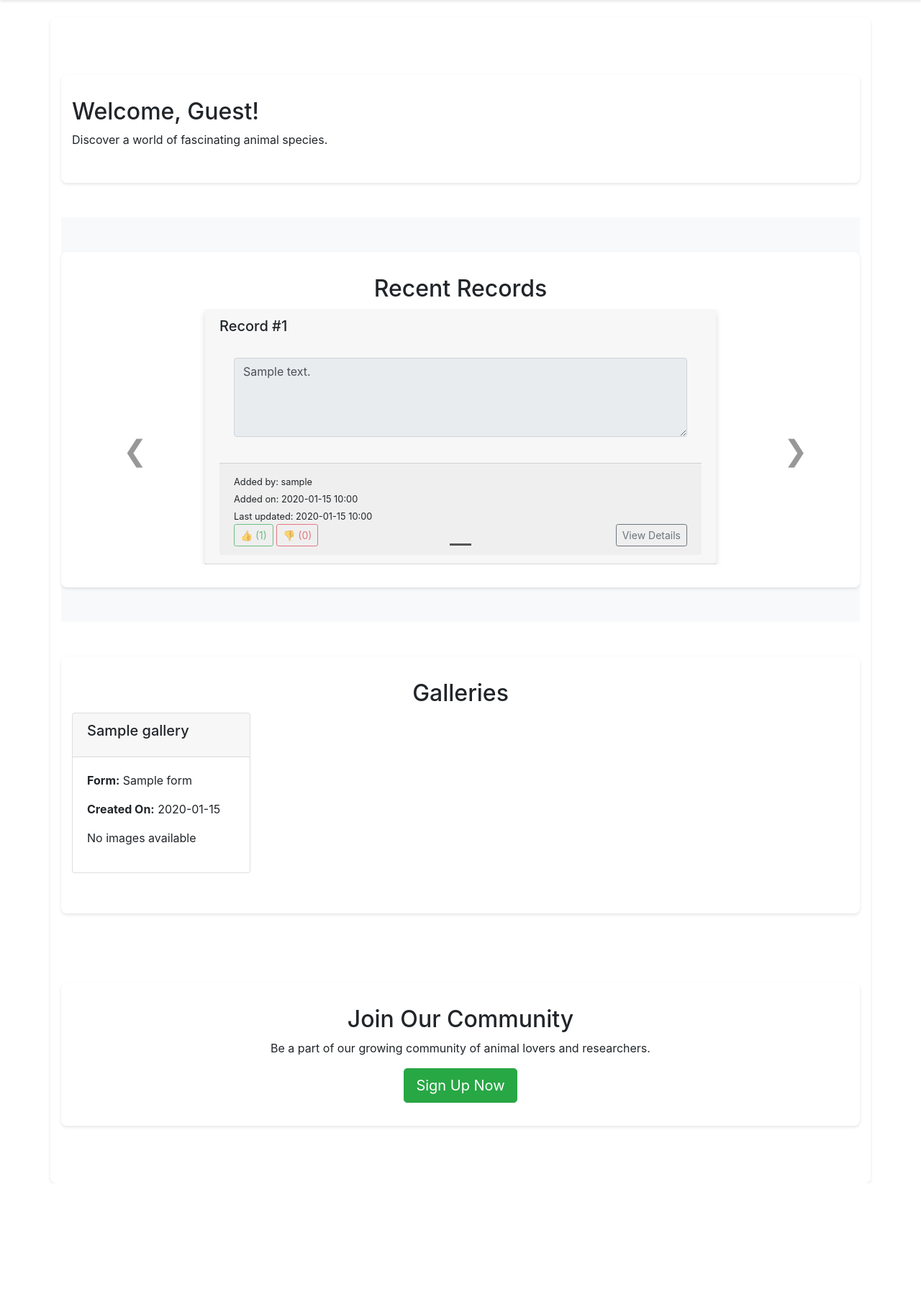
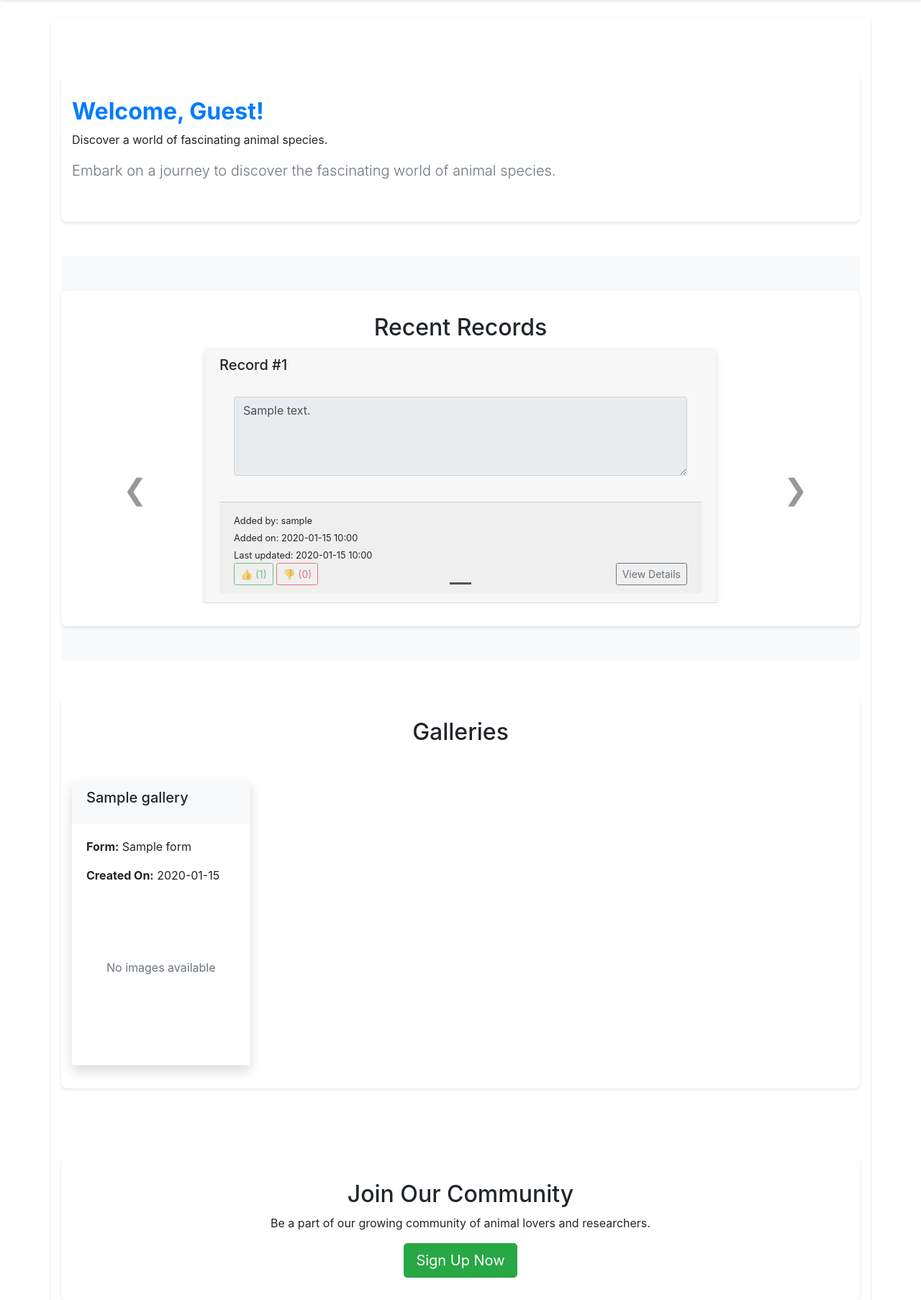
Before and after one commit to LooksAlive/BP, a Django app: page / in a window 1280 px wide. Shown: the part 176-1982 px from the top of the page at 72% size. Before the commit the page ends 1820 px from the top, so only its background shows below. Run offline with Django 4.2, Linux system fonts and the light colour scheme; tables that the repository leaves empty hold one stand-in row (values such as "Sample post"); some libraries are stand-ins or nearby versions.

Commit message:
posledne upravy a uz len pridat udaje + export

```diff
--- a/aplikacia_macky/app_macky/static/css/style.css
+++ b/aplikacia_macky/app_macky/static/css/style.css
@@ -42,7 +42,8 @@ header h1 {
 }
 
 /* Header specific styling */
-.header-container {
+header.container {
+    background: #201515;
     padding-right: 15px;
     padding-left: 15px;
     margin-right: auto;
@@ -167,6 +168,7 @@ footer {
     }
 }
 
+*/
 .header-container {
     padding-right: 15px;
     padding-left: 15px;
@@ -174,5 +176,3 @@ footer {
     margin-left: auto;
     max-width: 1140px;
 }
-
-*/
--- a/aplikacia_macky/app_macky/templates/admin_attributes.html
+++ b/aplikacia_macky/app_macky/templates/admin_attributes.html
@@ -56,7 +56,11 @@
             </div>
             <div class="form-group">
                 <label for="type">Attribute Type</label>
-                <input type="text" class="form-control" id="type" name="type">
+                <select class="form-control" id="type" name="type">
+                    {% for type in attribute_types %}
+                    <option value="{{ type }}">{{ type }}</option>
+                    {% endfor %}
+                </select>
             </div>
             <button type="submit" class="btn btn-success">Submit</button>
         </form>
--- a/aplikacia_macky/app_macky/templates/base.html
+++ b/aplikacia_macky/app_macky/templates/base.html
@@ -6,6 +6,9 @@
     <title>{% block title %}Clearblooded Animal Species Collection{% endblock %}</title>
     <link rel="stylesheet" href="https://stackpath.bootstrapcdn.com/bootstrap/4.5.2/css/bootstrap.min.css">
     <link rel="stylesheet" href="{% static 'css/style.css' %}">
+
+    <link rel="icon" type="image/png" href="https://icons8.com/icons/set/cat-favicon">
+
 
     <!-- jQuery (necessary for Bootstrap's JavaScript plugins) -->
     <script src="https://code.jquery.com/jquery-3.5.1.slim.min.js"></script>
@@ -42,33 +45,26 @@
         }
     </style>
 
-    <!-- Include the header navigation here -->
-    <header class="bg-primary text-white py-4">
+    <header class="bg-primary text-white py-4 mb-4" style="position: relative;">
         <div class="header-container">
-            <div class="col-md-12 text-center"> <!-- Change the column width and add text-center class -->
-                <h1>Clearblooded Animal Species Collection</h1>
+            <div class="col-md-12 text-center">
+                <h1 style="margin-bottom: 0;">Clearblooded Animal Species Collection</h1>
+            </div>
+            <div style="position: absolute; top: 10px; left: 20px;">
+                {% if user.is_authenticated %}
+                    <strong class="user-info-box bg-primary p-2 text-white rounded">{{ user.username }}</strong>
+                {% endif %}
             </div>
             <nav class="navbar navbar-expand-lg navbar-dark mt-4">
                 <button class="navbar-toggler" type="button" data-toggle="collapse" data-target="#navbarNav"
                         aria-controls="navbarNav" aria-expanded="false" aria-label="Toggle navigation">
                     <span class="navbar-toggler-icon"></span>
                 </button>
-                <div class="d-flex justify-content-end">
-                    {% if user.is_authenticated %}
-                      <div class="user-info-box bg-primary p-2 text-white rounded">
-                        <strong>{{ user.username }}</strong>
-                      </div>
-                    {% endif %}
-                  </div>
-
-                <div class="collapse navbar-collapse" id="navbarNav">
-                    <ul class="navbar-nav ml-auto">
+                <div class="collapse navbar-collapse justify-content-end" id="navbarNav" style="position: relative; top: 100%; right: 0;">
+                    <ul class="navbar-nav">
                         <li class="nav-item"><a class="nav-link" href="{% url 'index' %}">Home</a></li>
-                        <!-- <li class="nav-item"><a class="nav-link" href="#">Contact</a></li> -->
-                        <!-- Add the logic to display admin or user links based on user roles -->
                         {% if user.is_authenticated %}
                             {% if request.session.admin_view %}
-                                <!-- Show admin-related links if admin_view is set -->
                                 <li class="nav-item"><a class="nav-link" href="{% url 'admin_attributes' %}">Admin Attributes</a></li>
                                 <li class="nav-item"><a class="nav-link" href="{% url 'admin_users' %}">Admin Users</a></li>
                                 <li class="nav-item"><a class="nav-link" href="{% url 'admin_forms' %}">Admin Forms</a></li>
@@ -80,7 +76,6 @@
                             <li class="nav-item"><a class="nav-link" href="{% url 'user_records' %}">My Records</a></li>
                             <li class="nav-item"><a class="nav-link" href="{% url 'logout' %}">Logout</a></li>
                         {% else %}
-                            <!-- <li class="nav-item"><a class="nav-link" href="{% url 'user_collection_formular' %}">Collection Formular</a></li> -->
                             <li class="nav-item"><a class="nav-link" href="{% url 'user_galeries' %}">Galeries</a></li>
                             <li class="nav-item ml-auto"><a class="nav-link" href="{% url 'login' %}">Login</a></li>
                             <li class="nav-item"><a class="nav-link" href="{% url 'registration' %}">Register</a></li>
@@ -90,6 +85,19 @@
             </nav>
         </div>
     </header>
+
+
+    <style>
+        .user-info-box {
+            display: inline-block; /* Make the username box inline */
+            margin: 0; /* Remove any default margin */
+        }
+        @media (min-width: 768px) { /* Adjustments for larger screens */
+            .user-info-box {
+                margin-right: -15px; /* Align with the container's padding */
+            }
+        }
+    </style>
 
 
     <!-- Main content block -->
--- a/aplikacia_macky/app_macky/templates/index.html
+++ b/aplikacia_macky/app_macky/templates/index.html
@@ -7,12 +7,15 @@
     <div class="container">
         <div class="row">
             <div class="col-md-8">
-                <h2>Welcome, <span id="username">{{ username }}</span>!</h2>
+                <h2 class="display-6 font-weight-bold text-primary">Welcome, <span id="username">{{ username }}</span>!</h2>
                 <p>Discover a world of fascinating animal species.</p>
+                <p class="lead text-muted mb-4">Embark on a journey to discover the fascinating world of animal species.</p>
+
             </div>
         </div>
     </div>
 </section>
+
 
 <style>
     /* Carousel arrows */
@@ -142,29 +145,64 @@
 <!-- Recent Galleries Section -->
 <section class="py-5">
     <div class="container">
-        <h2 class="text-center">Galleries</h2>
-        <div class="row">
+        <h2 class="text-center mb-5">Galleries</h2>
+        <div class="row row-cols-1 row-cols-md-2 row-cols-lg-4 g-4">
             {% for gallery in gallery_data %}
-            <div class="col-md-3 mb-4">
-                <div class="card">
-                    <div class="card-header">
+            <a href="{% url 'user_galery_view' gallery.id %}" class="col text-decoration-none">
+                <div class="card h-100 border-0 shadow">
+                    <div class="card-header bg-light border-0">
                         <h5 class="card-title">{{ gallery.name }}</h5>
                     </div>
-                    <div class="card-body">
-                        <p><strong>Form:</strong> {{ gallery.form_name }}</p>
-                        <p><strong>Created On:</strong> {{ gallery.created_at }}</p>
-                        {% if gallery.image_url %}
-                            <img src="{{ gallery.image_url }}" class="img-fluid mb-2" alt="Gallery Image">
-                        {% else %}
-                            <p>No images available</p>
-                        {% endif %}
+                    <div class="card-body d-flex flex-column">
+                        <p class="card-text"><strong>Form:</strong> {{ gallery.form_name }}</p>
+                        <p class="card-text"><strong>Created On:</strong> {{ gallery.created_at }}</p>
+                        <div class="gallery-image-container mb-3">
+                            {% if gallery.image_url %}
+                                <img src="{{ gallery.image_url }}" class="gallery-image" alt="Gallery Image">
+                            {% else %}
+                                <p class="card-text text-muted">No images available</p>
+                            {% endif %}
+                        </div>
                     </div>
                 </div>
-            </div>
+            </a>
             {% endfor %}
         </div>
     </div>
 </section>
+
+<style>
+    .gallery-image-container {
+        height: 200px; /* Fixed height for images */
+        display: flex;
+        align-items: center;
+        justify-content: center;
+        overflow: hidden;
+    }
+    .gallery-image {
+        max-height: 100%;
+        max-width: 100%;
+        object-fit: cover; /* This will cover the area without stretching the image */
+    }
+    .card {
+        transition: transform 0.3s ease;
+        cursor: pointer; /* Changes the mouse cursor to indicate clickable */
+    }
+    .card:hover {
+        transform: translateY(-5px); /* Slight raise effect on hover */
+    }
+    /* Ensure text and other elements are not highlighted on click */
+    a.col {
+        color: inherit; /* Inherits text color from parent */
+    }
+    a.col:hover {
+        text-decoration: none; /* Removes underline on hover */
+    }
+</style>
+
+
+
+
 
 
 
@@ -174,7 +212,7 @@
 <!-- Project Statistics Section -->
 <section class="py-5 bg-light">
     <div class="container">
-        <h2>Project Statistics</h2>
+        <h2 class="text-center mb-5">Project Statistics</h2>
         <div class="row">
             <div class="col-md-6">
                 <ul class="list-group">
@@ -197,8 +235,7 @@
                 </ul>
             </div>
             <div class="col-md-6">
-                <h3>Statistics Chart</h3>
-                <canvas id="statisticsChart" width="400" height="400"></canvas>
+               <canvas id="statisticsChart" width="400" height="400"></canvas>
             </div>
         </div>
     </div>
--- a/aplikacia_macky/app_macky/views.py
+++ b/aplikacia_macky/app_macky/views.py
@@ -108,6 +108,7 @@ def index(request):
             image_url = None
 
         gallery_info = {
+            'id': gallery.id,
             'name': gallery.gallery_name,
             'form_name': form_name,
             'created_at': gallery.created_at.strftime('%Y-%m-%d'),
@@ -222,11 +223,11 @@ def registration_view(request):
 
 
 
-
+attribute_types = ['int', 'float', 'str', 'bool', 'image_url', 'date', 'datetime', 'time']
 
 def admin_attributes(request):
     attributes = Attribute.objects.all()
-    return render(request, 'admin_attributes.html', {'attributes': attributes})
+    return render(request, 'admin_attributes.html', {'attributes': attributes, 'attribute_types': attribute_types})
 
 def admin_create_attribute(request):
     if request.method == 'POST':
@@ -257,7 +258,7 @@ def admin_edit_attribute(request, attribute_id):
 
     if request.method == 'GET':
         # Here, you should render the form for editing the attribute
-        return render(request, 'admin_edit_attribute.html', {'attribute': attribute})
+        return render(request, 'admin_edit_attribute.html', {'attribute': attribute, 'attribute_types': attribute_types})
 
     # Handle POST request for updating the attribute
     if request.method == 'POST':
@@ -500,7 +501,7 @@ def admin_create_galery(request, gallery_id=None):
             }
             for attr in attributes
         ]
-        print("returning here -----------------------------")
+        #print("returning here -----------------------------")
         return JsonResponse({'attributes': attributes_data})
 
     if request.method == 'POST':
@@ -542,11 +543,16 @@ def admin_create_galery(request, gallery_id=None):
         return redirect('admin_galeries')
 
     # If it's a GET request, we render the page with the form selection
-    # TODO filter, but fix it first
     if not g_name:
         if selected_form:
             g_name = selected_form.form_name
     forms = Form.objects.filter(included_in_gallery=False)
+    #print("forms: ", forms, "\n")
+    #print("selected_form: ", selected_form, "\n")
+    #print("gallery_id: ", gallery_id, "\n")
+    if not forms.exists() and gallery_id != None and selected_form != None:
+        forms = []
+        forms.append(selected_form)
     return render(request, 'admin_create_galery.html', {
         'gallery': gallery,
         'selected_form': selected_form,
@@ -844,7 +850,7 @@ def user_record_update(request, record_id, for_user):
 
 def remove_comment(request, comment_id, for_user):
     comment = get_object_or_404(RecordComment, pk=comment_id)
-    print("------------------------")
+    #print("------------------------")
     if request.session.get('admin_view', False) or for_user or (request.user.is_authenticated and comment.user == request.user):
         comment.delete()
         messages.success(request, 'Comment removed successfully.')
```
Also changed, not shown: aplikacia_macky/app_macky/templates/admin_edit_attribute.html (+5 -2 lines), aplikacia_macky/media/c_parser.png (added), aplikacia_macky/media/kosik_zhrnutie2.png (added).
